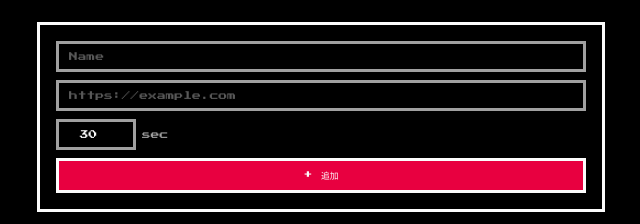
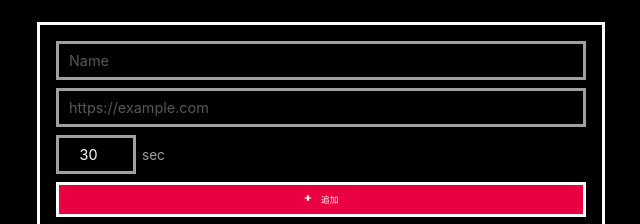
Before and after one commit to azu-max/dev-for-learning-1, a Next.js app in the folder frontend/: page / in a window 1280 px wide. Shown: the part 185-409 px from the top of the page, without its empty margins (319-959 px from the left). Built offline with nearby package versions, Linux system fonts and the light colour scheme; no server answers.

Commit message:
Use system font for form inputs and monitor details
Keep 8-bit pixel font for headings and summary cards,
switch to system font for form fields, placeholders,
URLs, and status text for better readability.

https://claude.ai/code/session_01LbjXKDkfcL9Xau3QA3hHzx

```diff
--- a/frontend/app/components/MonitorCard.module.css
+++ b/frontend/app/components/MonitorCard.module.css
@@ -44,7 +44,8 @@
 
 .url {
   color: #585858;
-  font-size: 0.5rem;
+  font-family: -apple-system, BlinkMacSystemFont, "Segoe UI", Roboto, sans-serif;
+  font-size: 0.8rem;
   overflow: hidden;
   text-overflow: ellipsis;
   white-space: nowrap;
@@ -52,7 +53,8 @@
 
 .status {
   color: #a0a0a0;
-  font-size: 0.5rem;
+  font-family: -apple-system, BlinkMacSystemFont, "Segoe UI", Roboto, sans-serif;
+  font-size: 0.8rem;
   padding-left: 24px;
   line-height: 1.8;
 }
--- a/frontend/app/components/MonitorForm.module.css
+++ b/frontend/app/components/MonitorForm.module.css
@@ -16,8 +16,8 @@
   border: 3px solid #a0a0a0;
   padding: 8px 10px;
   color: #fcfcfc;
-  font-family: "Press Start 2P", monospace;
-  font-size: 0.55rem;
+  font-family: -apple-system, BlinkMacSystemFont, "Segoe UI", Roboto, sans-serif;
+  font-size: 0.9rem;
   outline: none;
   width: 100%;
 }
@@ -44,7 +44,8 @@
 
 .intervalLabel {
   color: #a0a0a0;
-  font-size: 0.55rem;
+  font-family: -apple-system, BlinkMacSystemFont, "Segoe UI", Roboto, sans-serif;
+  font-size: 0.85rem;
 }
 
 .button {
```
